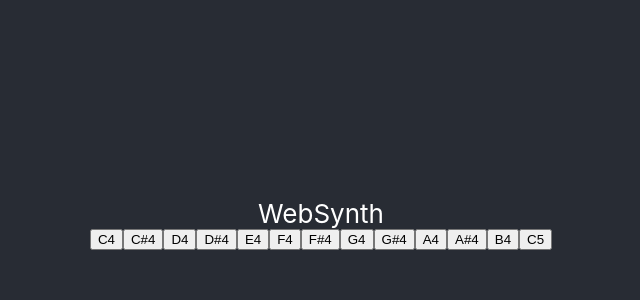
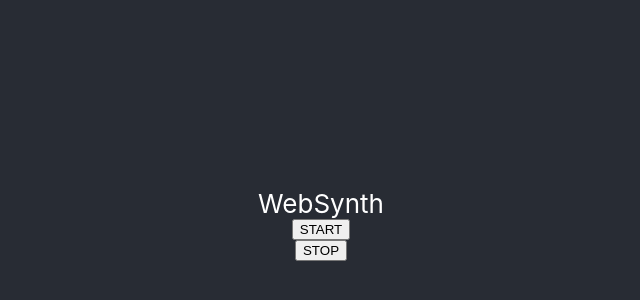
Before and after one commit to colinscruggs/web-synth, a React (Create React App) app: page / in a window 1280 px wide. Shown: the part 176-476 px from the top of the page, without its empty margins (319-959 px from the left). Built offline with nearby package versions, Linux system fonts and the light colour scheme.

Commit message:
first try w/ 'sequencing', mixed success

```diff
--- a/src/components/Oscillator.tsx
+++ b/src/components/Oscillator.tsx
@@ -5,7 +5,11 @@ export const Oscillator = (props: any) => {
   const {
     frequency,
     note,
-    waveform
+    waveform,
+    isPlaying,
+    attackTime,
+    sustainLevel,
+    releaseTime
   } = props;
 
   const [oscillator, setOscillator] = useState<OscillatorNode|undefined>(undefined);
@@ -13,49 +17,39 @@ export const Oscillator = (props: any) => {
 
   const { audioContext } = useContext(context);
 
+  // useEffect(() => {
+  //   const oscillator = audioContext.createOscillator();
+  //   const gain = audioContext.createGain();
+
+  //   oscillator.frequency.value = frequency;
+  //   oscillator.type = waveform as OscillatorType;
+  //   oscillator.start();
+  //   oscillator.stop(audioContext.currentTime + 1);
+  //   oscillator.connect(gain);
+  //   setOscillator(oscillator);
+
+  //   // gain.gain.value = 0;
+  //   gain.gain.setValueAtTime(0, 0);
+  //   gain.gain.linearRampToValueAtTime(sustainLevel, audioContext.currentTime + 1 * attackTime);
+  //   gain.gain.setValueAtTime(sustainLevel, audioContext.currentTime + 1 - 1 * releaseTime);
+  //   gain.gain.linearRampToValueAtTime(0, audioContext.currentTime + 1);
+  //   gain.connect(audioContext.destination);
+  //   setGain(gain);
+
+  //   return () => {
+  //     oscillator.stop();
+  //     oscillator.disconnect();
+  //   };
+  //   // eslint-disable-next-line react-hooks/exhaustive-deps
+  // }, []);
+
   useEffect(() => {
-    const oscillator = audioContext.createOscillator();
-    const gain = audioContext.createGain();
-
-    oscillator.frequency.value = frequency;
-    oscillator.type = waveform as OscillatorType;
-    oscillator.start();
-    oscillator.connect(gain);
-    setOscillator(oscillator);
-
-    gain.gain.value = 0;
-    gain.connect(audioContext.destination);
-    setGain(gain);
-
-    return () => {
-      oscillator.stop();
-      oscillator.disconnect();
-    };
-    // eslint-disable-next-line react-hooks/exhaustive-deps
-  }, []);
-
-  const startNote = () => {
     if (gain) {
-      gain.gain.value = 1;
+      gain.gain.value = isPlaying ? 1 : 0;
     }
-  }
-
-  const endNote = () => {
-    if (gain) {
-      gain.gain.value = 0;
-    }
-  }
+  }, [isPlaying])
 
   return (
-    <button
-      onMouseDown={() => startNote()}
-      onMouseUp={() => endNote()}
-      onMouseEnter={(e) => {
-        if(e.buttons === 1 || e.buttons === 3) {
-          startNote();
-        }
-      }}
-      onMouseLeave={() => endNote()}
-    >{note}</button>
+    null
   );
 };
--- a/src/containers/App.tsx
+++ b/src/containers/App.tsx
@@ -1,8 +1,10 @@
-import React, { useState } from "react";
+import React, { useContext, useEffect, useState } from "react";
+import { isParameter } from "typescript";
 
 import { Oscillator } from "../components/Oscillator";
-import Slider from "rc-slider";
-import "rc-slider/assets/index.css";
+import context from "../hooks/context";
+// import Slider from "rc-slider";
+// import "rc-slider/assets/index.css";
 import "../styles/App.css";
 
 export const App = () => {
@@ -21,6 +23,76 @@ export const App = () => {
     'A#4': 466.16,
     'B4': 493.88,
     'C5': 523.25
+  };
+
+  const { audioContext } = useContext(context);
+  let attackTime = 0.3;
+  let sustainLevel = 0.5;
+  let releaseTime = 0.2;
+
+  const [playingSequence, setPlayingSequence] = useState(false);
+  const [currentNotes, setCurrentNotes] = useState();
+  const [currentSequence, setCurrentSequence] = useState(['C4', 'D4', 'E4']);
+  const [currentNoteIndex, setCurrentNoteIndex] = useState(0);
+
+  // establish current playing notes as all false
+  useEffect(() => {
+    const notesObject = {} as any;
+    for (const note in notes) {
+      notesObject[note] = false;
+    }
+    setCurrentNotes(notesObject);
+  }, [])
+
+  // useEffect(() => {
+  //   if (playingSequence) {
+  //     noteLoop();
+  //   }
+  // }, [playingSequence])
+
+  const playCurrentNote = (note: string) => {
+    const oscillator = audioContext.createOscillator();
+    const gain = audioContext.createGain();
+
+    gain.gain.setValueAtTime(0, 0);
+    gain.gain.linearRampToValueAtTime(sustainLevel, audioContext.currentTime + 0.5 * attackTime);
+    gain.gain.setValueAtTime(sustainLevel, audioContext.currentTime + 0.5 - 0.5 * releaseTime);
+    gain.gain.linearRampToValueAtTime(0, audioContext.currentTime + 0.5);
+    gain.connect(audioContext.destination);
+
+    // @ts-ignore
+    oscillator.frequency.value = notes[note];
+    oscillator.type = 'sine' as OscillatorType;
+    oscillator.start(0);
+    oscillator.stop(audioContext.currentTime + 1);
+    oscillator.connect(gain);
+
+    nextNote();
+  }
+
+  const nextNote = () => {
+    let currentIndex = currentNoteIndex;
+
+    if (currentIndex === 2) {
+      currentIndex = 0;
+    } else {
+      currentIndex = currentIndex++;
+    }
+    setCurrentNoteIndex(currentIndex);
+  }
+
+  const noteLoop = () => {
+    setInterval(() => {
+      currentSequence.forEach((note, index) => {
+        setTimeout(() => {
+          playCurrentNote(note);
+        }, 500 * index)
+    })
+    }, currentSequence.length * 500)
+  }
+
+  const setPlaying = (val: boolean) => {
+    setPlaying(val);
   }
 
   return (
@@ -28,15 +100,8 @@ export const App = () => {
     <header className="App-header">
       WebSynth
     </header>
-    <div className="keyboard">
-      {Object.entries(notes).map(note => {
-        const noteName = note[0];
-        const freq = note[1];
-        return (
-          <Oscillator frequency={freq} note={noteName} waveform={"sine"} />
-        )
-      })}
-    </div>
+    <button onClick={() => setPlaying(true)}>START</button>
+    <button onClick={() => setPlaying(false)}>STOP</button>
   </div>
   );
 };
```
Also changed, not shown: src/hooks/useAudioContext.js (deleted, +0 -9 lines), src/hooks/useCreateOscillator.js (deleted, +0 -32 lines), src/hooks/useSetFrequency.js (deleted, +0 -13 lines).
